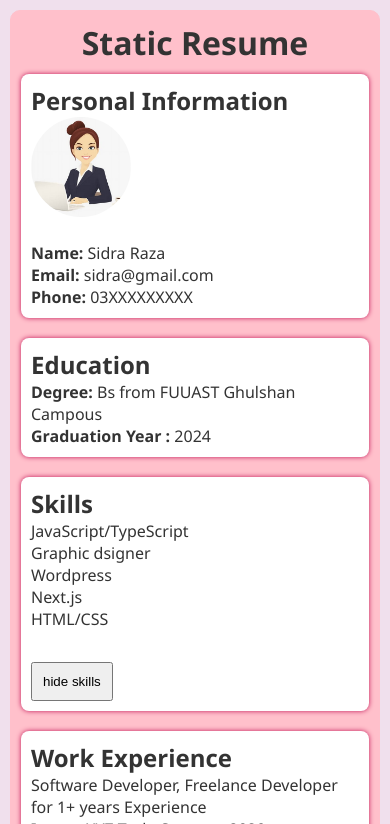
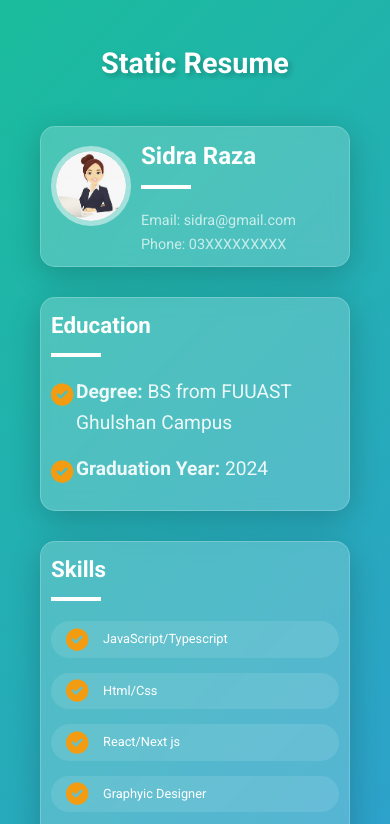
Before and after one commit to SidraRaza/HACKATHON, a plain HTML site: page milestone 1/index.html in a window 390 px wide. Both pictures are taken after a click on the button "Show Skills". Shown: the top 824 px of the page. Drawn offline with Linux system fonts and the light colour scheme.

Commit message:
first commit

```diff
--- a/milestone 1/index.html
+++ b/milestone 1/index.html
@@ -3,49 +3,61 @@
 <head>
     <meta charset="UTF-8">
     <meta name="viewport" content="width=device-width, initial-scale=1.0">
-    <title>Interactive Resume</title>
+    <title>Modern Interactive Resume</title>
     <link rel="stylesheet" href="styles.css">
+    <link href="https://fonts.googleapis.com/css2?family=Roboto:wght@400;500;700&display=swap" rel="stylesheet">
+    <link rel="stylesheet" href="https://cdnjs.cloudflare.com/ajax/libs/font-awesome/6.0.0-beta3/css/all.min.css">
 </head>
 <body>
-    <!-- Personal Information Section -->
-     <div class="bg">
+    <div class="container">
+        <header>
             <h1 class="heading">Static Resume</h1>
-    <section class="personal-info">
-        <h1>Personal Information</h1>
+        </header>
+
+        <section class="personal-info glass-card">
+          <div class="personal-info">
     <img src="th (3).jpeg" alt="Profile Picture" class="profile-pic">
-      <p><b>Name: </b>Sidra Raza</p>
-      <p><b>Email: </b>sidra@gmail.com</p>
-      <p><b>Phone: </b>03XXXXXXXXX</p>
+    <div class="info-text">
+        <h2>Sidra Raza</h2>
+        <p class="job-title">Email: sidra@gmail.com</p>
+        <p class="job-title">Phone: 03XXXXXXXXX</p>
+    </div>
+</div>
+
         </section>
 
-    <!-- Education Section -->
-    <section class="education">
+        <section class="education glass-card">
             <h2>Education</h2>
             <ul>
-            <li><b>Degree: </b>Bs from FUUAST Ghulshan Campous</li>
-            <li><b>Graduation Year : </b>2024</li>
+                <li><b>Degree: </b>BS from FUUAST Ghulshan Campus</li>
+                <li><b>Graduation Year: </b>2024</li>
             </ul>
         </section>
 
-    <!-- Skills Section -->
-    <section class="skills">
+        <section class="skills glass-card">
             <h2>Skills</h2>
             <ul id="skills-list">
-            <li>JavaScript/TypeScript</li>
-            <li>Graphic dsigner</li>
-            <li>Wordpress</li>
-            <li>Next.js</li>
-            <li>HTML/CSS</li>
-        </ul><br>
-        <button id="toggle-skills">Toggle Skills</button>
+                <li>
+                    <span class="skill-text">JavaScript/Typescript</span>
+                </li>
+                <li>
+                    <span class="skill-text">Html/Css</span>
+                </li>
+                <li>
+                    <span class="skill-text">React/Next js</span>
+                </li>
+                <li>
+                    <span class="skill-text">Graphyic Designer</span>
+                </li>
+                <!-- Add more skills as needed -->
+            </ul>
+            <button id="toggle-skills" class="toggle-btn">Toggle Skills</button>
         </section>
 
-
-    <!-- Work Experience Section -->
-    <section class="work-experience">
+        <section class="work-experience glass-card">
             <h2>Work Experience</h2>
             <ul>
-            <li>Software Developer, Freelance Developer for 1+ years Experience</li>
+                <li>Software Developer, Freelance Developer (1+ years experience)</li>
                 <li>Intern, XYZ Tech, Summer 2020</li>
             </ul>
         </section>
--- a/milestone 1/styles.css
+++ b/milestone 1/styles.css
@@ -1,4 +1,4 @@
-/* Reset and base styling */
+/* Base Reset */
 * {
     margin: 0;
     padding: 0;
@@ -6,111 +6,259 @@
 }
 
 body {
-    font-family: 'Segoe UI', Tahoma, Geneva, Verdana, sans-serif;
-    background-color: #f0e0ed;
-    color: #333;
+    font-family: 'Roboto', sans-serif;
+    background: linear-gradient(135deg, #1abc9c, #3498db);
+    color: #2c3e50;
     padding: 20px;
-    max-width: 780px;
-    margin: auto;
+    line-height: 1.6;
+    scroll-behavior: smooth;
+    display: flex;
+    justify-content: center;
+    align-items: center;
+    min-height: 100vh;
 }
 
-.personal-info {
-    margin-bottom: 40px;
+/* Container Styling */
+.container {
+    max-width: 1200px;
+    width: 100%;
     padding: 20px;
-    background-color: white;
-    border-radius: 8px;
-    box-shadow: 0px 0px 5px rgb(194, 19, 86);
-    /* text-align: center; Center-align for small screens */
 }
 
-.bg {
-    top: 15px;
-    background-color: pink;
-    padding: 10px;
-    border: 1px solid pink;
-    border-radius: 10px;
+/* Header */
+header {
+    text-align: center;
+    margin-bottom: 40px;
 }
 
 .heading {
-    text-align: center;
-    padding-bottom: 10px;
+    font-size: 3rem;
+    color: #ffffff;
+    font-weight: 700;
+    text-shadow: 3px 3px 5px rgba(0, 0, 0, 0.2);
 }
 
-section {
-    margin-bottom: 40px;
-    padding: 20px;
-    background-color: white;
-    border-radius: 8px;
-    box-shadow: 0px 0px 5px rgb(194, 19, 86);
+.subtitle {
+    font-size: 1.5rem;
+    color: rgba(255, 255, 255, 0.9);
+    text-shadow: 2px 2px 5px rgba(0, 0, 0, 0.1);
+    margin-top: 10px;
 }
 
+/* Glassmorphism Effect for Cards */
+.glass-card {
+    background: rgba(255, 255, 255, 0.2);
+    backdrop-filter: blur(10px);
+    border-radius: 15px;
+    padding: 30px;
+    box-shadow: 0 8px 32px rgba(0, 0, 0, 0.2);
+    margin-bottom: 30px;
+    transition: transform 0.3s ease-in-out, box-shadow 0.3s ease-in-out;
+    border: 1px solid rgba(255, 255, 255, 0.2);
+}
+
+.glass-card:hover {
+    transform: translateY(-10px);
+    box-shadow: 0 12px 40px rgba(0, 0, 0, 0.3);
+}
+
+/* Section Titles */
+h2 {
+    font-size: 2.2rem;
+    color: #ffffff;
+    margin-bottom: 20px;
+    position: relative;
+}
+
+h2:after {
+    content: '';
+    display: block;
+    width: 50px;
+    height: 4px;
+    background-color: #ffffff;
+    margin-top: 10px;
+}
+
+/* Personal Info */
+/* Personal Info */
+.personal-info {
+    display: flex;
+    flex-wrap: wrap;
+    align-items: center;
+}
+
+/* Image Styling */
+.profile-pic {
+    width: 150px;  /* Adjust size as needed */
+    height: 150px; /* Adjust size as needed */
+    border-radius: 50%;
+    object-fit: cover;
+    border: 5px solid rgba(255, 255, 255, 0.5);
+    transition: transform 0.3s ease;
+    margin-bottom: 20px; /* Margin below the image */
+    margin-right: 20px;  /* Margin to separate from text */
+}
+
+/* Info Text Styling */
+.info-text {
+    /* No additional left margin, the right margin on image will create space */
+}
+
+.info-text h2 {
+    font-size: 2rem;
+    color: #ffffff;
+    margin-top: 0; /* Reset margin-top if necessary */
+}
+
+.job-title {
+    font-size: 1.3rem;
+    color: rgba(255, 255, 255, 0.7);
+}
+
+
+.contact-info i {
+    color: rgba(255, 255, 255, 0.9);
+    margin-right: 10px;
+}
+
+.contact-info p {
+    font-size: 1.1rem;
+    color: rgba(255, 255, 255, 0.8);
+    margin-bottom: 5px;
+}
+
+/* Skills Section */
+/* Skills Section */
+/* Skills Section */
+#skills-list {
+    display: flex;
+    flex-wrap: wrap;
+    gap: 10px;
+    margin-top: 20px;
+}
+
+#skills-list li {
+    background: rgba(255, 255, 255, 0.1);
+    padding: 15px 20px; /* Padding adjusted */
+    border-radius: 30px;
+    font-size: 1rem;
+    color: #ffffff;
+    transition: all 0.3s ease;
+    cursor: pointer;
+    position: relative; /* Positioning for the icon */
+}
+
+#skills-list li:hover {
+    background: rgba(255, 255, 255, 0.3);
+    transform: scale(1.05);
+}
+
+#skills-list li:before {
+    content: '\f058'; /* Arrow icon */
+    font-family: "Font Awesome 5 Free";
+    position: absolute;
+    left: 15px; /* Adjusted to position the arrow */
+    color: #f39c12;
+    font-weight: 900;
+    font-size: 1.4rem;
+    top: 50%; /* Center vertically */
+    transform: translateY(-50%); /* Adjust for centering */
+}
+
+#skills-list li .skill-text {
+    margin-left: 40px; /* Space between arrow and text */
+}
+
+
+
+/* Button */
+button.toggle-btn {
+    background-color: #f39c12;
+    color: #ffffff;
+    padding: 12px 30px;
+    border: none;
+    border-radius: 30px;
+    cursor: pointer;
+    font-size: 1.2rem;
+    transition: background-color 0.3s ease, transform 0.3s ease;
+}
+
+button.toggle-btn:hover {
+    background-color: #e67e22;
+    transform: translateY(-5px);
+}
+
+/* List Styling */
 ul {
     list-style: none;
 }
 
-.profile-pic {
-    width: 150px;
-    height: 150px;
-    border-radius: 50%;
-    object-fit: cover;
-    margin-bottom: 20px;
+ul li {
+    font-size: 1.2rem;
+    color: rgba(255, 255, 255, 0.9);
+    position: relative;
+    padding-left: 25px;
+    margin-bottom: 15px;
 }
 
-button.toggle-btn {
-    background-color: #007bff;
-    color: white;
-    padding: 10px 20px;
-    border: none;
-    border-radius: 5px;
-    cursor: pointer;
-    font-size: 1rem;
+ul li:before {
+    content: '\f058';
+    font-family: "Font Awesome 5 Free";
+    position: absolute;
+    left: 0;
+    color: #f39c12;
+    font-weight: 900;
+    font-size: 1.4rem;
 }
 
-button.toggle-btn:hover {
-    background-color: #0056b3;
-}
+/* Media Queries for Responsiveness */
 
-button.toggle-btn:focus {
-    outline: none;
-}
-
-#toggle-skills {
-    padding: 10px;
-    margin-top: 10px;
-}
-
-/* Responsive Design */
+/* For tablets */
 @media (max-width: 768px) {
-    /* For tablets and smaller devices */
-    body {
-        padding: 15px;
+    .profile-pic {
+        width: 100px;  /* Smaller size for mobile */
+        height: 100px; /* Smaller size for mobile */
+        margin-right: 10px; /* Reduced margin for mobile */
     }
 
-    .personal-info, section {
-        padding: 15px;
-        margin-bottom: 30px;
+    .info-text h2 {
+        font-size: 1.5rem; /* Adjust font size for mobile */
     }
 
-    .profile-pic {
-        width: 120px;
-        height: 120px;
-    }
-
-    button.toggle-btn {
-        padding: 8px 15px;
-        font-size: 0.9rem;
+    .job-title {
+        font-size: 1rem; /* Adjust font size for mobile */
     }
 }
 
-@media (max-width: 480px) {
-    /* For mobile phones */
-    body {
-        padding: 10px;
+    .heading {
+        font-size: 2.5rem;
     }
 
-    .personal-info, section {
-        padding: 10px;
-        margin-bottom: 20px;
+    .glass-card {
+        padding: 20px;
+    }
+
+    h2 {
+        font-size: 1.8rem;
+    }
+
+
+/* For mobile screens */
+@media (max-width: 768px) {
+    .heading {
+        font-size: 2rem;
+    }
+
+    .subtitle {
+        font-size: 1.2rem;
+    }
+
+    h2 {
+        font-size: 1.6rem;
+    }
+
+    .glass-card {
+        padding: 15px;
     }
 
     .profile-pic {
@@ -118,8 +266,53 @@ button.toggle-btn:focus {
         height: 100px;
     }
 
-    button.toggle-btn {
-        padding: 6px 12px;
+    .job-title {
+        font-size: 1rem;
+    }
+
+    .contact-info p {
+        font-size: 0.9rem;
+    }
+
+    #skills-list li {
+        font-size: 0.9rem;
+        padding: 10px 15px;
+    }
+}
+
+/* For very small screens */
+@media (max-width: 480px) {
+    .heading {
+        font-size: 1.8rem;
+    }
+
+    .subtitle {
+        font-size: 1rem;
+    }
+
+    h2 {
+        font-size: 1.4rem;
+    }
+
+    .glass-card {
+        padding: 10px;
+    }
+
+    .profile-pic {
+        width: 80px;
+        height: 80px;
+    }
+
+    .job-title {
+        font-size: 0.9rem;
+    }
+
+    .contact-info p {
         font-size: 0.8rem;
     }
+
+    #skills-list li {
+        font-size: 0.8rem;
+        padding: 8px 12px;
+    }
 }
```
Lines whose indentation alone changed are shown as unchanged.
